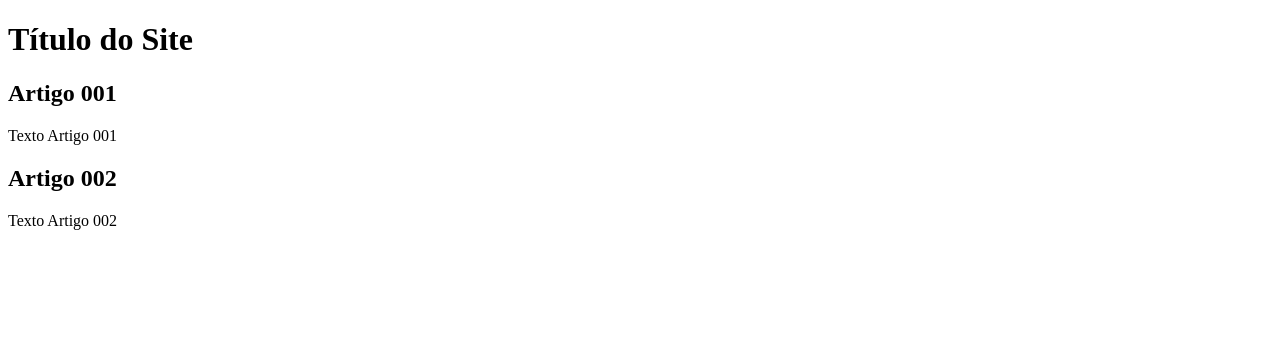
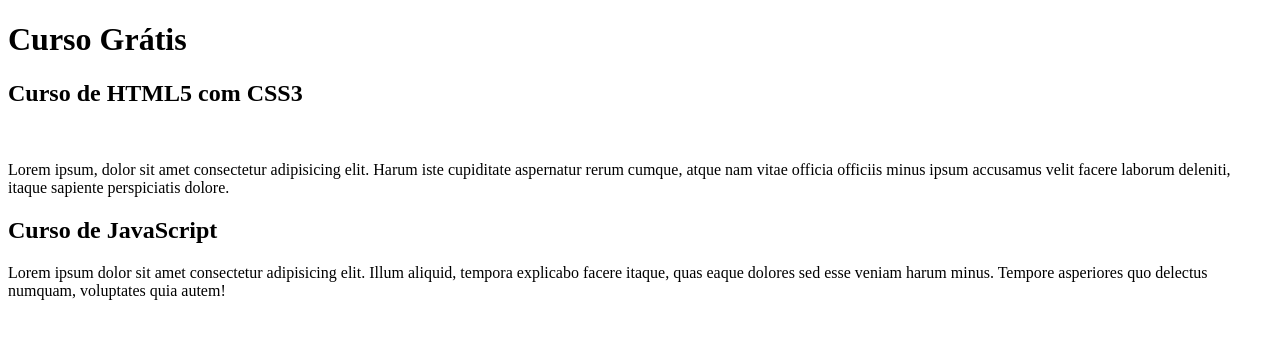
Before and after one commit to BruPrestes/projeto-site, a plain HTML site: page index.html in a window 1280 px wide. Drawn offline with Linux system fonts and the light colour scheme.

Commit message:
comecei a escrever o conteúdo

```diff
--- a/index.html
+++ b/index.html
@@ -8,15 +8,16 @@
 <body>
     <main>
         <header>
-            <h1>Título do Site</h1>
+            <h1>Curso Grátis</h1>
         </header>
         <article>
-            <h2>Artigo 001</h2>
-            <p>Texto Artigo 001</p>
+            <h2>Curso de HTML5 com CSS3</h2>
+            <br>
+            <p>Lorem ipsum, dolor sit amet consectetur adipisicing elit. Harum iste cupiditate aspernatur rerum cumque, atque nam vitae officia officiis minus ipsum accusamus velit facere laborum deleniti, itaque sapiente perspiciatis dolore.</p>
         </article>
         <article>
-            <h2>Artigo 002</h2>
-            <p>Texto Artigo 002</p>
+            <h2>Curso de JavaScript</h2>
+            <p>Lorem ipsum dolor sit amet consectetur adipisicing elit. Illum aliquid, tempora explicabo facere itaque, quas eaque dolores sed esse veniam harum minus. Tempore asperiores quo delectus numquam, voluptates quia autem!</p>
         </article>
 
     </main>
```
